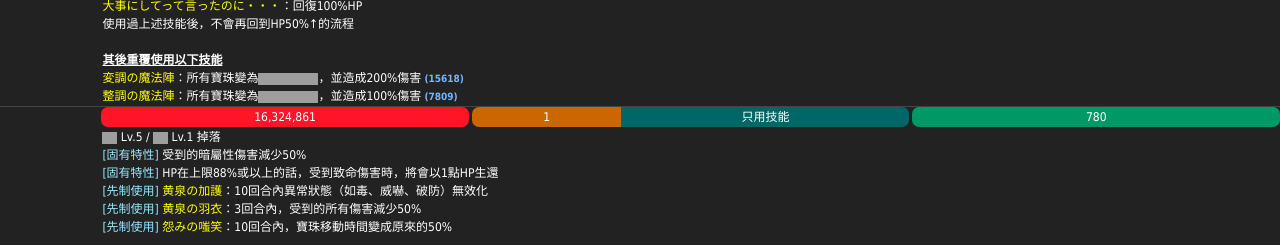
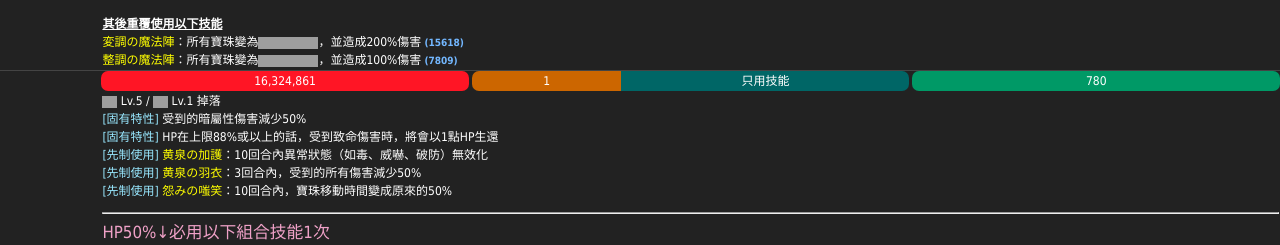
Before and after one commit to jutongpan/paddungeon, a Flask app: a page that uses templates/dungeonPage.html in a window 1280 px wide. Shown: the part 1332-1577 px from the top of the page. Run offline with Flask 2, Linux system fonts and the light colour scheme; grey boxes are pictures that could not be loaded.

Commit message:
Fixed a bug in scraper that failed to capture certain change.gif. Commmented out hr styling in dungeonPage.css.

```diff
--- a/static/dungeonPage.css
+++ b/static/dungeonPage.css
@@ -39,13 +39,13 @@
 img {
 	vertical-align:middle;
 }
-hr {
+/*hr {
 	border: 0;
 	height: 20px;
 	background-image: url(../images/hr4.png);
 	background-repeat: no-repeat;
 	background-position: center;
-}
+}*/
 
 .green { color:#99ef88; }
 .orange {color: #FF8800;}
```
Also changed, not shown: 1 other file.
